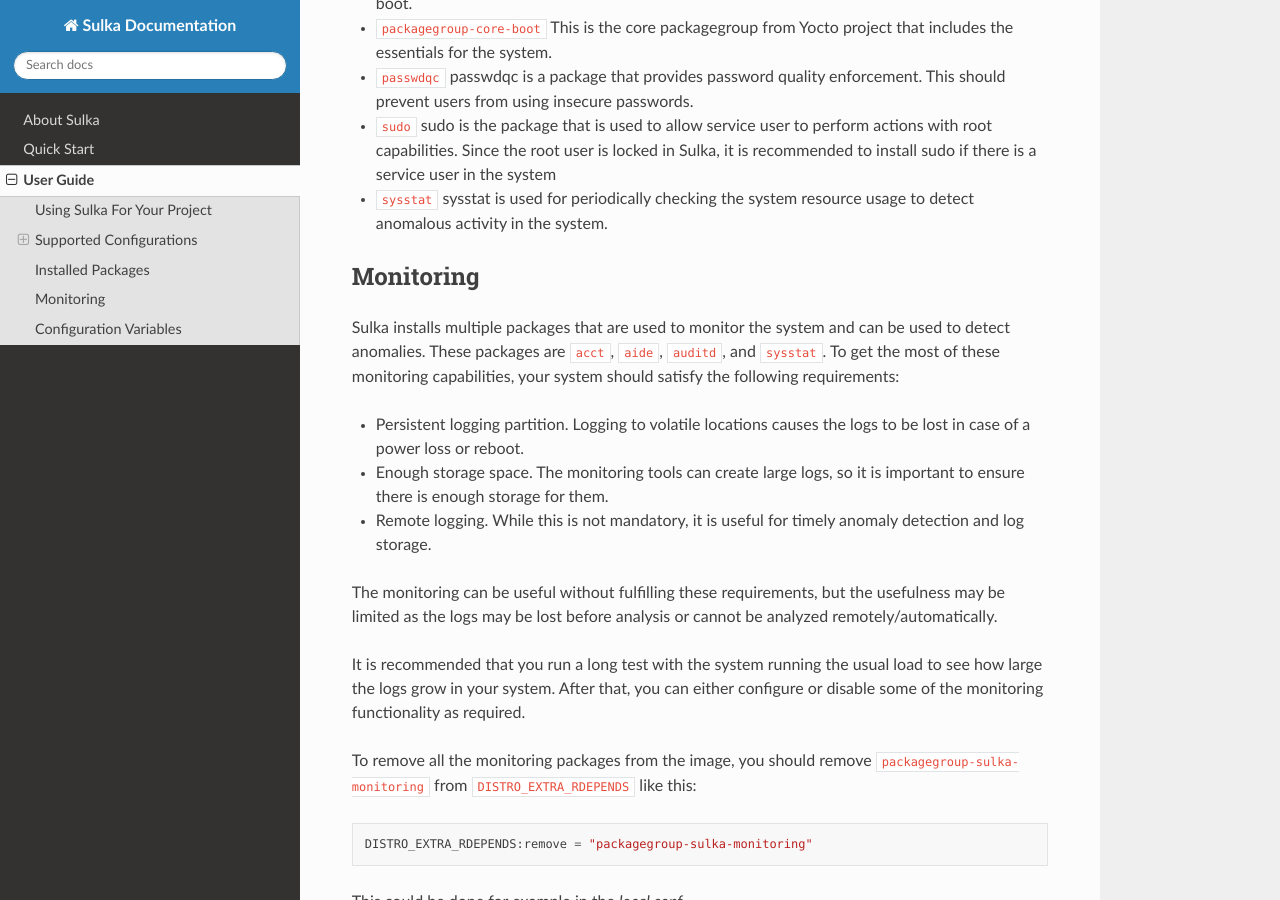
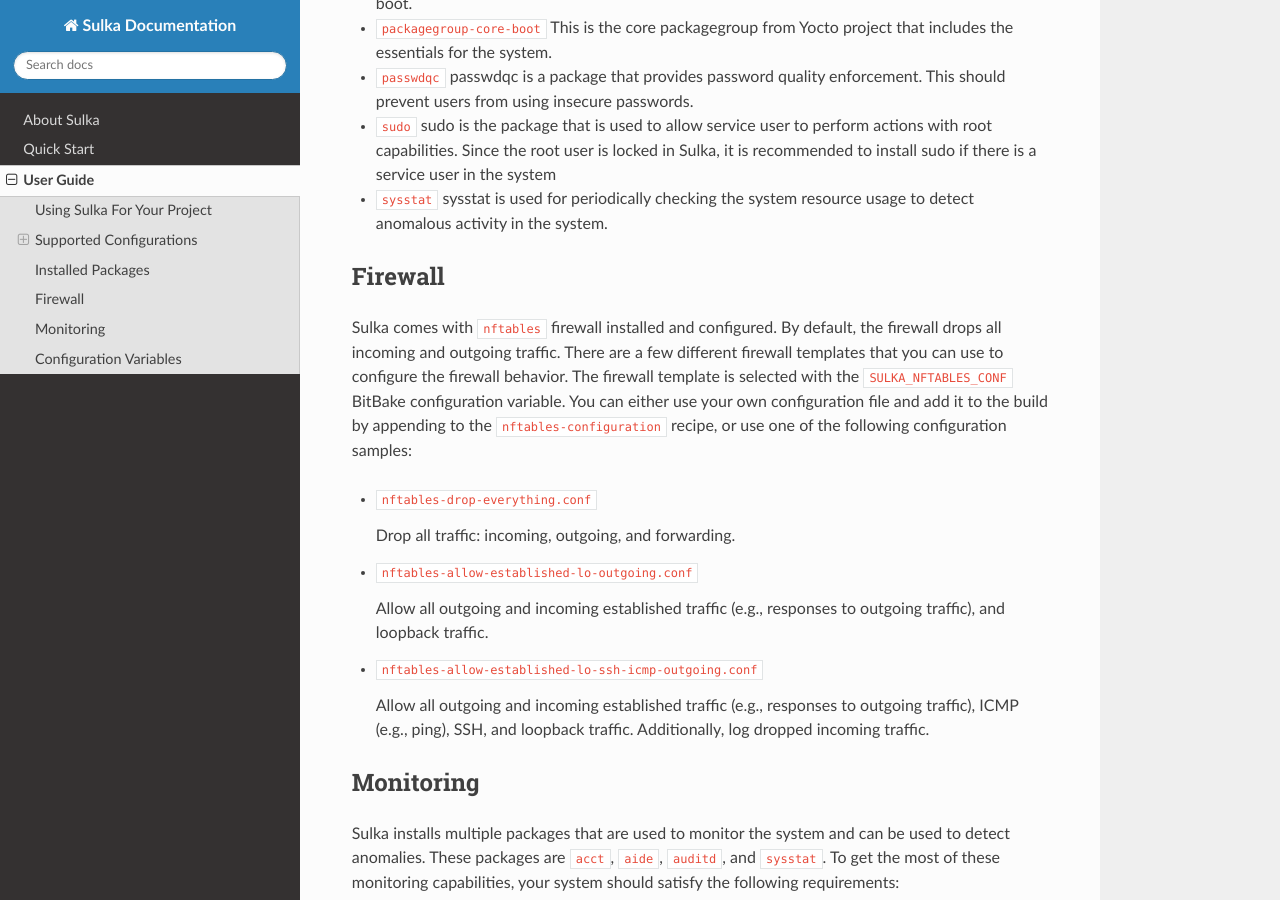
Before and after one commit to AltidSec/sulka-docs, a Sphinx documentation site: the page built from source/user-guide.rst, in a window 1280 px wide and 900 px high, scrolled down 1329 px. Built offline with Sphinx 7.4.7 and the Read the Docs theme 3.1.0, drawn with Linux system fonts in a browser that asks for light colours; some of the changed text lies outside the part shown.

Commit message:
user-guide: Add firewall section
Add a section about firewall to the user guide. This guide also includes
about the firewall templates. This is useful for helping the users
understand the firewall, and how to configure it.

Also, add the automatic generation of section labels, as the
SULKA_NFTABLES_CONF variable description refers to the firewall section
in the same page.

```diff
--- a/source/conf.py
+++ b/source/conf.py
@@ -15,6 +15,7 @@
     'sphinx.ext.duration',
     'sphinx.ext.doctest',
     'sphinx.ext.autodoc',
+    'sphinx.ext.autosectionlabel',
     'sphinx.ext.autosummary',
     'sphinx.ext.intersphinx',
 ]
--- a/source/user-guide.rst
+++ b/source/user-guide.rst
@@ -67,6 +67,27 @@
 * ``sysstat``
   sysstat is used for periodically checking the system resource usage to detect anomalous activity in the system.
 
+Firewall
+********
+
+Sulka comes with ``nftables`` firewall installed and configured.
+By default, the firewall drops all incoming and outgoing traffic.
+There are a few different firewall templates that you can use to configure the firewall behavior.
+The firewall template is selected with the ``SULKA_NFTABLES_CONF`` BitBake configuration variable.
+You can either use your own configuration file and add it to the build by appending to the ``nftables-configuration`` recipe, or use one of the following configuration samples:
+
+* ``nftables-drop-everything.conf``
+
+  Drop all traffic: incoming, outgoing, and forwarding.
+
+* ``nftables-allow-established-lo-outgoing.conf``
+
+  Allow all outgoing and incoming established traffic (e.g., responses to outgoing traffic), and loopback traffic.
+
+* ``nftables-allow-established-lo-ssh-icmp-outgoing.conf``
+
+  Allow all outgoing and incoming established traffic (e.g., responses to outgoing traffic), ICMP (e.g., ping), SSH, and loopback traffic. Additionally, log dropped incoming traffic.
+
 Monitoring
 **********
 
@@ -115,6 +136,11 @@
 
   * ``SULKA_EXPIRE_PASSWORDS``
 
+* ``SULKA_NFTABLES_CONF`` ("nftables-drop-everything.conf")
+
+  The firewall configuration template that gets installed to the system and is used as the default firewall configuration.
+  See :ref:`Firewall` for more information.
+
 * ``SULKA_SSH_PORT`` (22)
 
   Allows configuring the SSH server to listen in a non-standard port.
```
